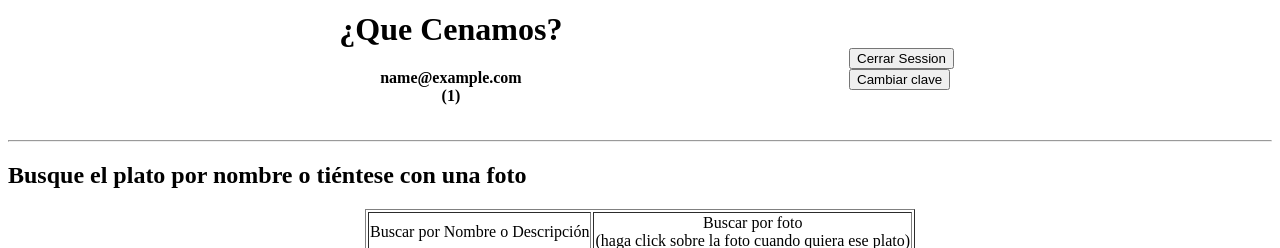
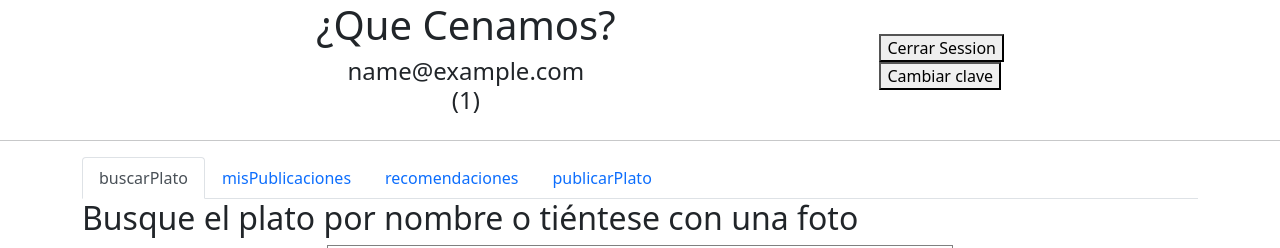
Before and after one commit to cfabregat/QueCenamos, a PHP site: page / in a window 1280 px wide. Shown: the top 248 px of the page. Run offline with PHP 8.4, Linux system fonts and the light colour scheme; the visitor is signed in with stand-in values (Sample User, id 1); data comes from the database, SQL or seed files in the repository.

Commit message:
Incorporacion de las tabs

```diff
--- a/index.php
+++ b/index.php
@@ -11,6 +11,9 @@
 ?>
 <html>
 <body>
+    <!-- LINK BOOTSTRAP -->
+<link href="https://cdn.jsdelivr.net/npm/bootstrap@5.1.3/dist/css/bootstrap.min.css" rel="stylesheet" integrity="sha384-1BmE4kWBq78iYhFldvKuhfTAU6auU8tT94WrHftjDbrCEXSU1oBoqyl2QvZ6jIW3" crossorigin="anonymous">
+
 <table align='center' width='90%'>
     <tr>
     <td align='center'>
@@ -77,7 +80,28 @@
 
 <hr />
 
+<!-- INICIO DE LAS TABS -->
+  <div class="container">
+    <ul class="nav nav-tabs" id="myTab" role="tablist">
+      <li class="nav-item" role="presentation">
+        <button class="nav-link active" id="buscarPlato-tab" data-bs-toggle="tab" data-bs-target="#buscarPlato" type="button" role="tab" aria-controls="buscarPlato" aria-selected="true">buscarPlato</button>
+      </li>
+      <li class="nav-item" role="presentation">
+        <button class="nav-link" id="misPublicaciones-tab" data-bs-toggle="tab" data-bs-target="#misPublicaciones" type="button" role="tab" aria-controls="misPublicaciones" aria-selected="false">misPublicaciones</button>
+      </li>
+      <li class="nav-item" role="presentation">
+        <button class="nav-link" id="recomendaciones-tab" data-bs-toggle="tab" data-bs-target="#recomendaciones" type="button" role="tab" aria-controls="recomendaciones" aria-selected="false">recomendaciones</button>
+      </li>
+      <li class="nav-item" role="presentation">
+        <button class="nav-link" id="publicarPlato-tab" data-bs-toggle="tab" data-bs-target="#publicarPlato" type="button" role="tab" aria-controls="publicarPlato" aria-selected="false">publicarPlato</button>
+      </li>
+    </ul>
 
+    <!-- CONTENIDO DE LAS TABS -->
+    <div class="tab-content" id="myTabContent">
+
+      <!-- PRIMER TAB -->
+      <div class="tab-pane fade show active" id="buscarPlato" role="tabpanel" aria-labelledby="home-tab">
         <h2>Busque el plato por nombre o ti&eacute;ntese con una foto</h2>
         <form action="index.php" method="post" enctype="multipart/form-data">
         <?php
@@ -142,8 +166,11 @@ while( $reg = mysqli_fetch_assoc($rec) ){
         </table>
         </form>
 
-<br /><hr />
+        <br />
+      </div>
 
+      <!-- SEGUNDA TAB -->
+      <div class="tab-pane fade" id="misPublicaciones" role="tabpanel" aria-labelledby="profile-tab">
         <?php
         if( isset($_SESSION['email']) ){
         ?>
@@ -194,8 +221,11 @@ if( isset($_SESSION['email']) ){
         }
         ?>
 
-<br /><hr />
+        <br />
+      </div>
 
+      <!-- TERCER TAB -->
+      <div class="tab-pane fade" id="recomendaciones" role="tabpanel" aria-labelledby="contact-tab">
         <?php
         if( isset($_SESSION['email']) ){
         ?>
@@ -232,8 +262,11 @@ if( isset($_SESSION['email']) ){
         }
         ?>
 
-<br /><hr />
+        <br />
+      </div>
 
+      <!-- CUARTA TAB -->
+      <div class="tab-pane fade" id="publicarPlato" role="tabpanel" aria-labelledby="contact-tab">
         <?php
         if( isset($_SESSION['email']) ){
         ?>
@@ -274,6 +307,14 @@ if( isset($_SESSION['email']) ){
         <?php
         }
         ?>
+      </div>
 
+    </div>
+  </div>
+    <!-- FIN CONTENIDO DE LAS TABS -->
+  <!-- FIN DE LAS TABS -->
+
+<!-- JAVASCRIPT DE BOOTSTRAP -->
+<script src="https://cdn.jsdelivr.net/npm/bootstrap@5.0.0-beta1/dist/js/bootstrap.bundle.min.js" integrity="sha384-ygbV9kiqUc6oa4msXn9868pTtWMgiQaeYH7/t7LECLbyPA2x65Kgf80OJFdroafW" crossorigin="anonymous"></script>
 </body>
 </html>
```
Lines whose indentation alone changed are shown as unchanged.
